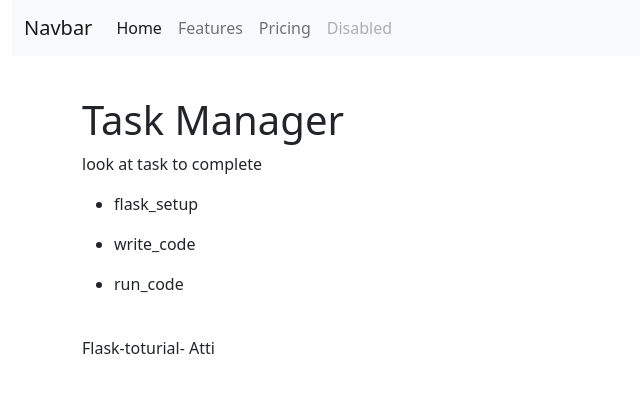
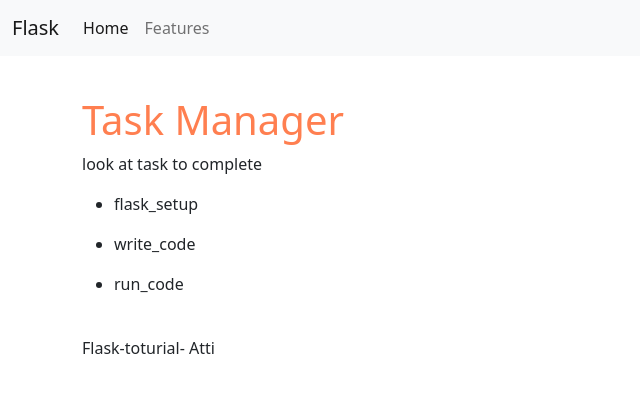
Before and after one commit to AttiR/Flask-Web-Development, a Flask app: page / in a window 1280 px wide. Shown: the top 393 px of the page, without its empty margins (0-640 px from the left). Run offline with Flask 2, Linux system fonts and the light colour scheme; some libraries are stand-ins or nearby versions.

Commit message:
templates

```diff
--- a/flask_intro/app.py
+++ b/flask_intro/app.py
@@ -1,17 +1,32 @@
 from flask import Flask, render_template, request
 from flask_wtf import FlaskForm
 from wtforms import StringField, SubmitField
+from flask_bootstrap import Bootstrap, bootstrap_find_resource
+
 
 
 app = Flask(__name__)
+
+bootstrap = Bootstrap(app)
+
 app.config['SECRET_KEY'] = "my_secret_key"
+
+@app.errorhandler(404)
+def page_not_found(e):
+    return render_template('404.html'), 404
+
+
+@app.errorhandler(500)
+def internal_server_error(e):
+    return render_template('500.html'), 500
 
 todos = ['flask_setup', 'write_code', 'run_code']
 @app.route("/")
 def index():
     return render_template("index.html", todos = todos)
 
+
 # dynamic routes
 @app.route('/user/<name>')
 def user(name):
-    return '<h1>Hello, {}!</h1>'.format(name)
+    return render_template('user.html', name=name)
--- a/flask_intro/static/style.css
+++ b/flask_intro/static/style.css
@@ -1,7 +1,11 @@
 body{
     margin: 0;
     padding: 0;
+
 }
 .container{
     margin: 40px auto;
 }
+h1{
+    color: coral;
+}
--- /dev/null
+++ b/flask_intro/templates/500.html
@@ -0,0 +1,6 @@
+{% extends "base.html" %} {% block head %}Flask - Internal Server Error{%
+endblock %} {% block content %}
+<div class="page-header">
+  <h1>Internal Server Error</h1>
+</div>
+{% endblock %}
--- a/flask_intro/templates/layout.html
+++ b/flask_intro/templates/base.html
@@ -10,17 +10,44 @@
       type="text/css"
       href="{{ url_for('static', filename='style.css')}}"
     />
-    <!--- Bootstrap --->
     <link
       href="https://cdn.jsdelivr.net/npm/bootstrap@5.1.3/dist/css/bootstrap.min.css"
       rel="stylesheet"
       integrity="sha384-1BmE4kWBq78iYhFldvKuhfTAU6auU8tT94WrHftjDbrCEXSU1oBoqyl2QvZ6jIW3"
       crossorigin="anonymous"
     />
+
     {% block head %}{% endblock %}
   </head>
   <body>
-    {% block navbar %}{% endblock %} {% block content %} {% endblock %}
+    {% block navbar %}
+    <nav class="navbar navbar-expand-lg navbar-light bg-light">
+      <div class="container-fluid">
+        <a class="navbar-brand" href="#">Flask</a>
+        <button
+          class="navbar-toggler"
+          type="button"
+          data-bs-toggle="collapse"
+          data-bs-target="#navbarNav"
+          aria-controls="navbarNav"
+          aria-expanded="false"
+          aria-label="Toggle navigation"
+        >
+          <span class="navbar-toggler-icon"></span>
+        </button>
+        <div class="collapse navbar-collapse" id="navbarNav">
+          <ul class="navbar-nav">
+            <li class="nav-item">
+              <a class="nav-link active" aria-current="page" href="#">Home</a>
+            </li>
+            <li class="nav-item">
+              <a class="nav-link" href="#">Features</a>
+            </li>
+          </ul>
+        </div>
+      </div>
+    </nav>
+    {% endblock %} {% block content %} {% endblock %}
     <footer>
       <div class="container">
         <p>Flask-toturial- Atti</p>
--- a/flask_intro/templates/index.html
+++ b/flask_intro/templates/index.html
@@ -1,24 +1,5 @@
-{% extends "layout.html" %} {% block head %}
-<title>Flask Intro</title>{% endblock %}
-{% block navbar %}
-<div class="container-fluid">
-    <nav class="navbar navbar-expand-lg navbar-light bg-light">
-        <div class="container-fluid">
-          <a class="navbar-brand" href="#">Navbar</a>
-          <button class="navbar-toggler" type="button" data-bs-toggle="collapse" data-bs-target="#navbarNavAltMarkup" aria-controls="navbarNavAltMarkup" aria-expanded="false" aria-label="Toggle navigation">
-            <span class="navbar-toggler-icon"></span>
-          </button>
-          <div class="collapse navbar-collapse" id="navbarNavAltMarkup">
-            <div class="navbar-nav">
-              <a class="nav-link active" aria-current="page" href="#">Home</a>
-              <a class="nav-link" href="#">Features</a>
-              <a class="nav-link" href="#">Pricing</a>
-              <a class="nav-link disabled">Disabled</a>
-            </div>
-          </div>
-        </div>
-      </nav>
-</div>{% endblock %}
+{% extends "base.html" %} {% block head %} <title>Flask Intro</title>{% endblock
+%}
  {% block content %}
 <div class="container">
   <h1>Task Manager</h1>
--- /dev/null
+++ b/flask_intro/templates/user.html
@@ -0,0 +1,6 @@
+{% extends "base.html" %} {% block head %}Flask - Intro {% endblock %} {% block
+content %}
+<div class="page-header">
+  <h1>Hello, {{ name }}!</h1>
+</div>
+{% endblock %}
```
Also changed, not shown: flask_intro/templates/404.html (added, +9 -0 lines), 1 other file. Lines whose indentation alone changed are shown as unchanged.
